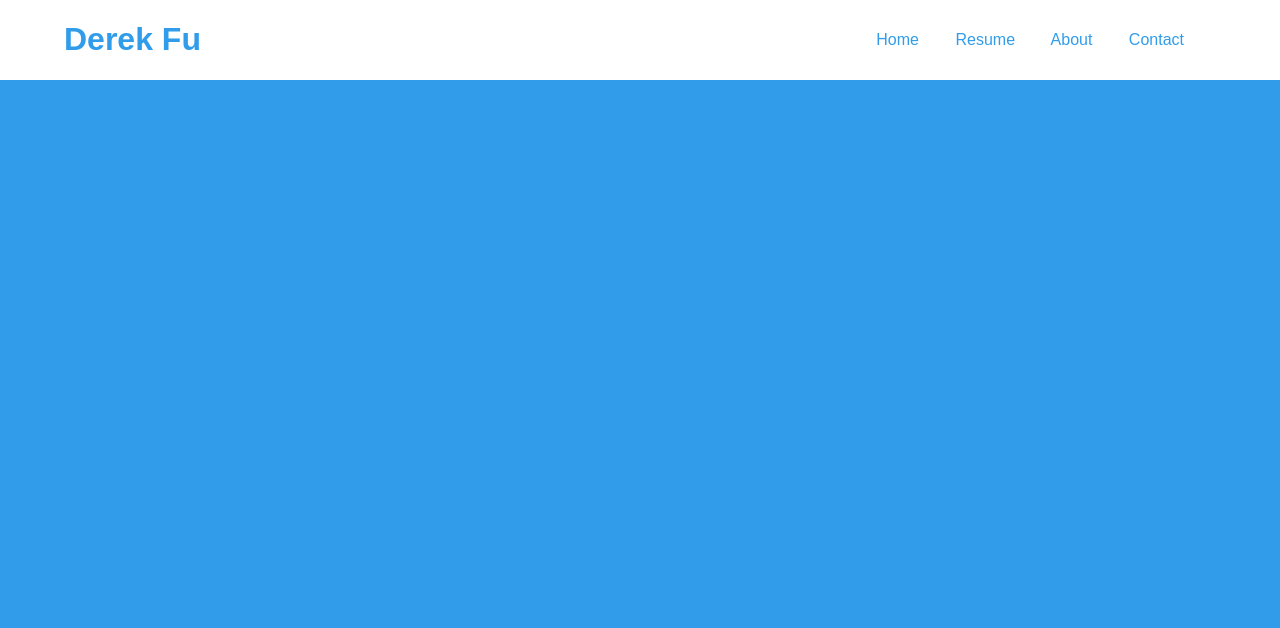
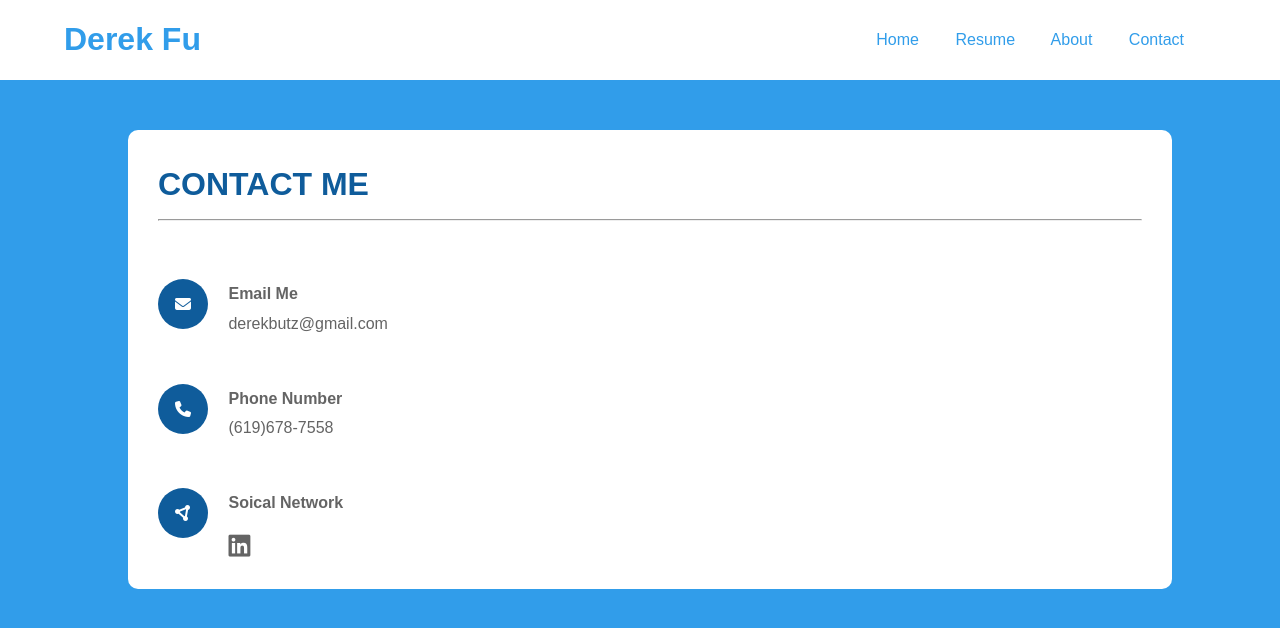
Before and after one commit to DerekButz1999/derek-fu-website, a plain HTML site: page Contact.html in a window 1280 px wide. Drawn offline with Linux system fonts and the light colour scheme.

Commit message:
Added content to contact and about pages

```diff
--- a/AboutStyles.css
+++ b/AboutStyles.css
@@ -2,7 +2,6 @@ body {
     font-family: Arial, sans-serif;
     margin: 0;
     padding: 0;
-    color: white
 }
 
 .aboutPageBody {
@@ -53,7 +52,34 @@ body {
     flex-direction: column;
     width: 80%;
     padding: 10px;
-    background-color: rgb(219, 217, 217);
+    background-color: white;
     margin-left: 10%;
     margin-top: 50px;
+    margin-bottom: 50px;
+    border-radius: 10px;
 }
+
+.aboutSectionHeaderOne {
+    margin-left: 20px;
+    margin-right: 20px;
+    color: rgb(15, 92, 155);
+    font-size: 32px;
+}
+
+.aboutSectionMain {
+    display: flex;
+    flex-direction: row;
+}
+
+.profileImage {
+    width: 350px;
+    height: 450px;
+    margin-left: 20px;
+    padding-bottom: 10px;
+}
+
+.aboutSectionText {
+    padding-left: 20px;
+    padding-right: 30px;
+    color: rgb(100, 100, 100);
+}
--- a/Contact.html
+++ b/Contact.html
@@ -4,6 +4,7 @@
     <meta charset="UTF-8">
     <meta name="viewport" content="width=device-width, initial-scale=1.0">
     <link rel="stylesheet" href="ContactStyles.css">
+    <script src="https://kit.fontawesome.com/787e078303.js" crossorigin="anonymous"></script>
     <title>Derek Fu's Website</title>
 </head>
 <body class="contactPageBody">
@@ -16,5 +17,37 @@
             <a href="Contact.html" class="headerNavItem">Contact</a>
         </nav>
     </header>
+    <section class="contactPageSection">
+        <h2 class="contactSectionHeaderOne">CONTACT ME<hr></h2>
+        <section class="contactSubSection">
+            <div class="contactSubSectionIcon">
+                <i class="fa-solid fa-envelope icon"></i>
+            </div>
+            <div class="contactSubSectionText">
+                <h4>Email Me</h4>
+                <p>derekbutz@gmail.com</p>
+            </div>
+        </section>
+        <section class="contactSubSection">
+            <div class="contactSubSectionIcon">
+                <i class="fa-solid fa-phone icon"></i>
+            </div>
+            <div class="contactSubSectionText">
+                <h4>Phone Number</h4>
+                <p>(619)678-7558</p>
+            </div>
+        </section>
+        <section class="contactSubSection">
+            <div class="contactSubSectionIcon">
+                <i class="fa-solid fa-circle-nodes icon"></i>
+            </div>
+            <div class="contactSubSectionText">
+                <h4>Soical Network</h4>
+                <a class="linkedinIcon" href="https://www.linkedin.com/in/derek-butz-fu" target="_blank">
+                    <i class="fa-brands fa-linkedin"></i>
+                </a>
+            </div>
+        </section>
+    </section>
 </body>
 </html>
--- a/ContactStyles.css
+++ b/ContactStyles.css
@@ -47,3 +47,61 @@ body {
 .headerNavItem:hover:after {
     width: 50%;
 }
+
+.contactPageSection {
+    display: flex;
+    flex-direction: column;
+    width: 80%;
+    padding: 10px;
+    background-color: white;
+    margin-left: 10%;
+    margin-top: 50px;
+    margin-bottom: 50px;
+    border-radius: 10px;
+}
+
+.contactSectionHeaderOne {
+    margin-left: 20px;
+    margin-right: 20px;
+    color: rgb(15, 92, 155);
+    font-size: 32px;
+}
+
+.contactSubSection {
+    display: flex;
+    flex-direction: row;
+    margin-bottom: 20px;
+    color: rgb(100, 100, 100);
+}
+
+.contactSubSectionIcon {
+    display: flex;
+    justify-content: center;
+    align-items: center;
+    position: relative;
+    background-color: rgb(15, 92, 155);
+    width: 50px;
+    height: 50px;
+    border-radius: 50%;
+    margin-left: 20px;
+    margin-top: 1.5%;
+    margin-right: 2%;
+}
+
+.icon {
+    position: absolute;
+    color:white;
+}
+
+p {
+    margin-top: -10px;
+}
+
+.fa-linkedin {
+    color: rgb(100, 100, 100);
+    font-size: 25px;
+}
+
+.fa-linkedin:hover {
+    color: black
+}
```
Also changed, not shown: About.html (+20 -10 lines), Home.html (+1 -1 lines).
